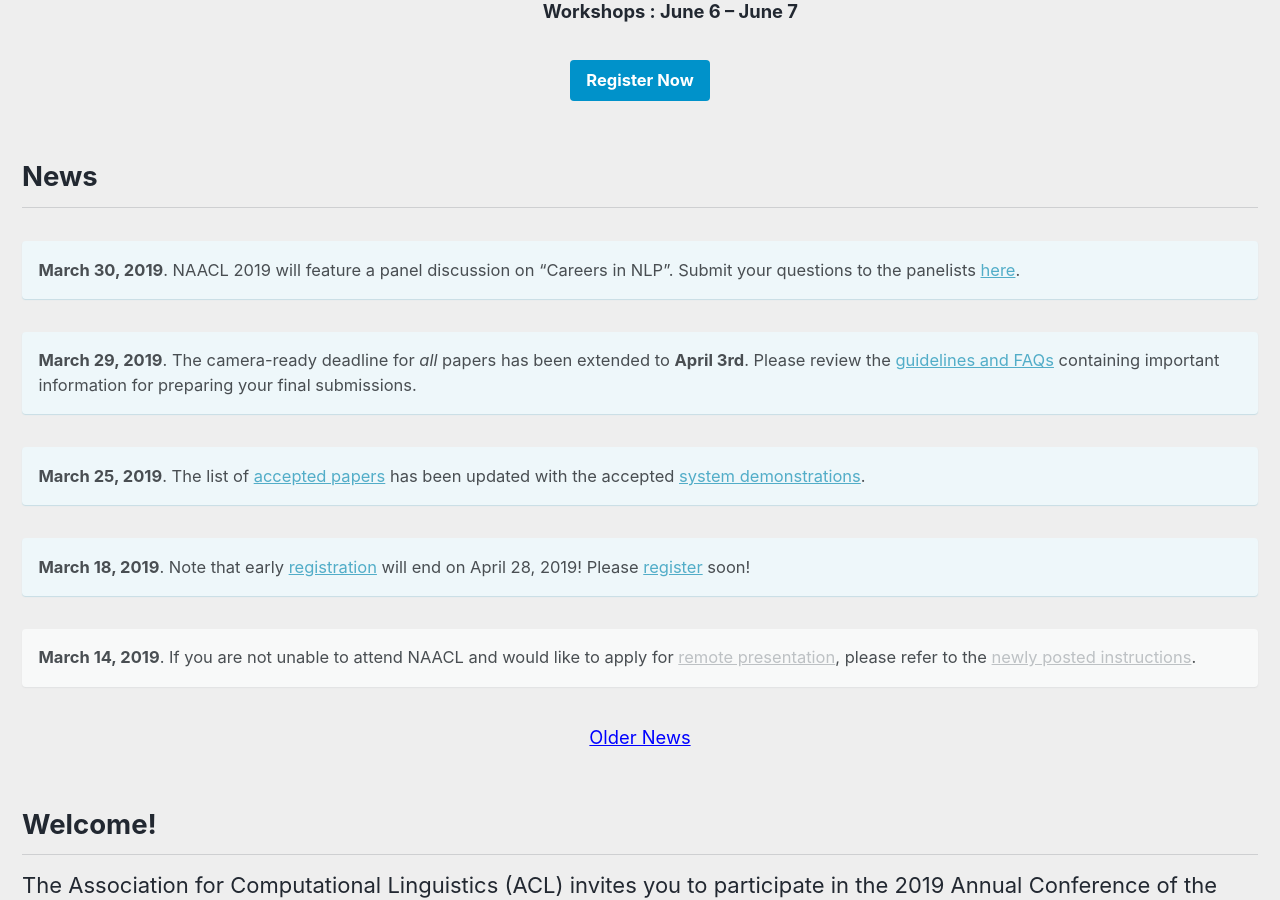
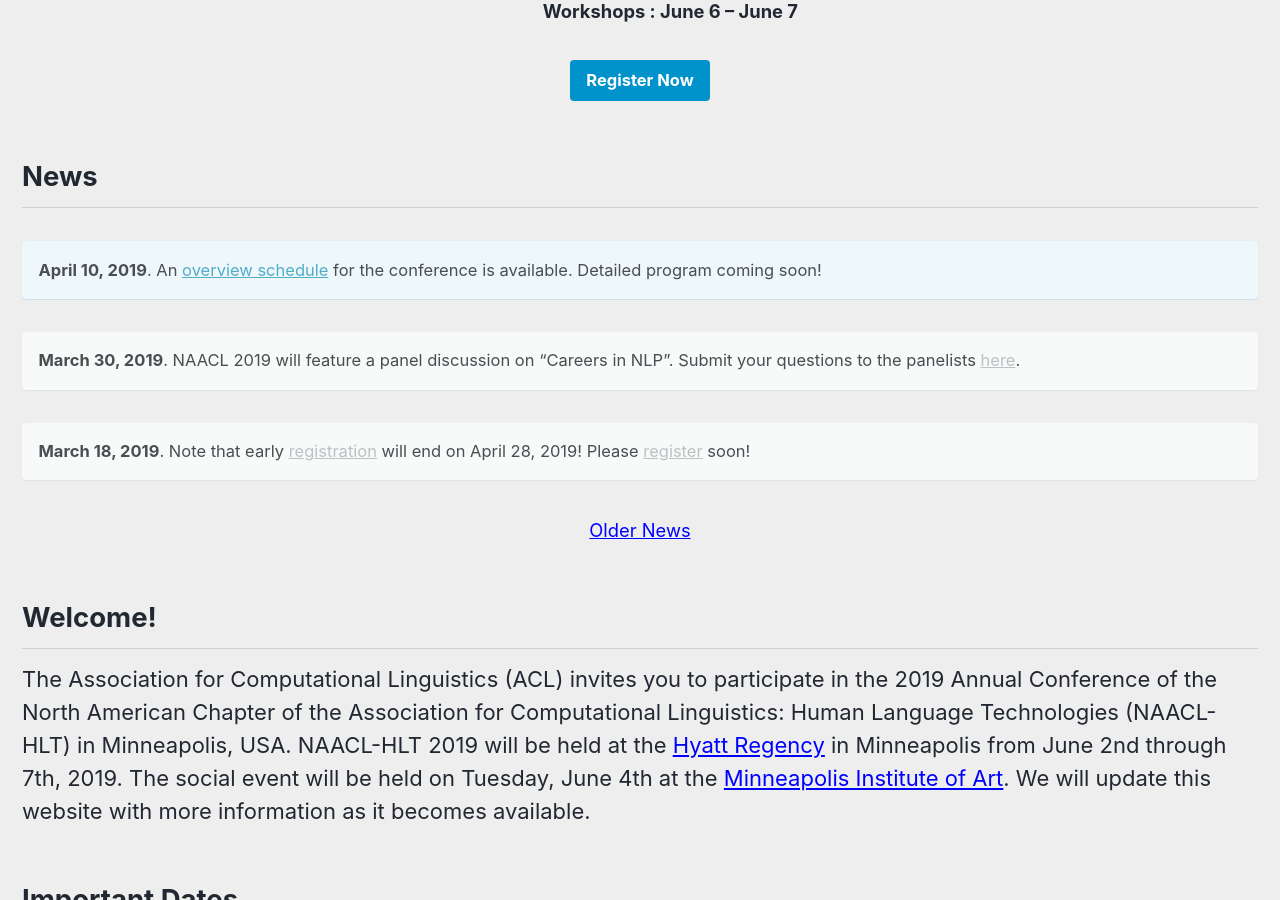
Before and after one commit to naacl-org/naacl-2021-website, a Jekyll site: the page built from _pages/home.md, in a window 1280 px wide and 900 px high, scrolled down 616 px. Built offline with Jekyll 4.4.1, drawn with Linux system fonts in a browser that asks for light colours; nearby versions of some CDN libraries.

Commit message:
Add the overview schedule.

```diff
--- a/_data/navigation.yml
+++ b/_data/navigation.yml
@@ -50,6 +50,8 @@
         url: /program/keynotes/
       - title: "Accepted Papers"
         url: /program/accepted/
+      - title: "Overview Schedule"
+        url: /program/schedule/
 
 
 # participants:
--- a/_pages/home.md
+++ b/_pages/home.md
@@ -18,19 +18,13 @@
 
 <h2>News</h2>
 
-**March 30, 2019**. NAACL 2019 will feature a panel discussion on "Careers in NLP". Submit your questions to the panelists [here](/blog/careers-panel-survey/).
+**April 10, 2019**. An [overview schedule](/program/schedule/) for the conference is available. Detailed program coming soon!
 {: .notice--info}
 
-**March 29, 2019**. The camera-ready deadline for _all_ papers has been extended to **April 3rd**. Please review the [guidelines and FAQs](https://github.com/acl-org/acl-pub/blob/gh-pages/camera-ready-faq.md) containing important information for preparing your final submissions.
-{: .notice--info}
-
-**March 25, 2019**. The list of [accepted papers](/program/accepted) has been updated with the accepted [system demonstrations](/program/accepted#system-demonstrations).
-{: .notice--info}
+**March 30, 2019**. NAACL 2019 will feature a panel discussion on "Careers in NLP". Submit your questions to the panelists [here](/blog/careers-panel-survey/).
+{: .notice}
 
 **March 18, 2019**. Note that early [registration](/registration) will end on April 28, 2019! Please [register](https://aclweb.org/conference/naacl-hlt-2019-conference-registration/) soon!
-{: .notice--info}
-
-**March 14, 2019**. If you are not unable to attend NAACL and would like to apply for [remote presentation](/blog/remote-presentations), please refer to the [newly posted instructions](/participants#remote-presentation).
 {: .notice}
 
 
```
Also changed, not shown: _pages/archive.md (+9 -0 lines), assets/images/overview-schedule.png (added), 1 other file.
